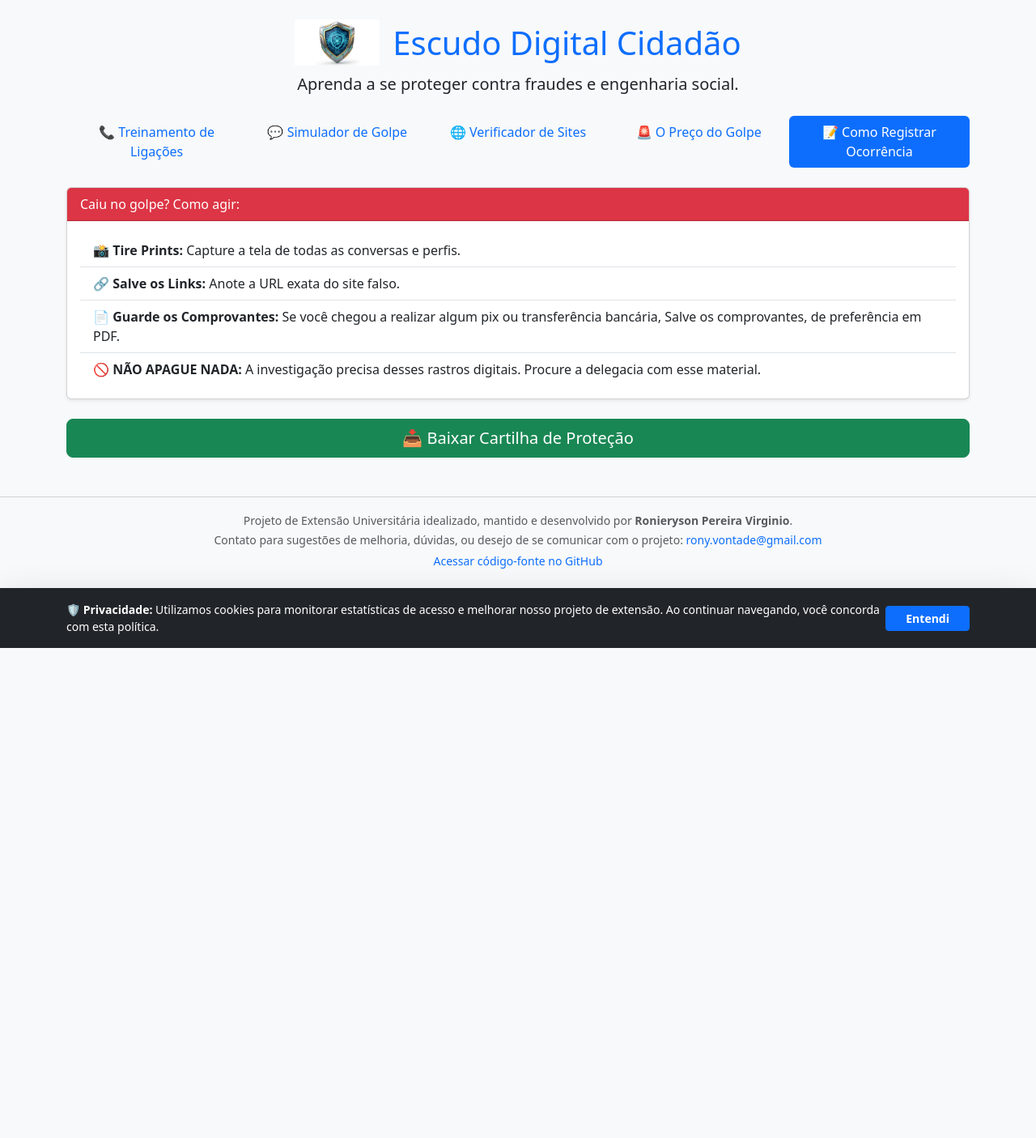
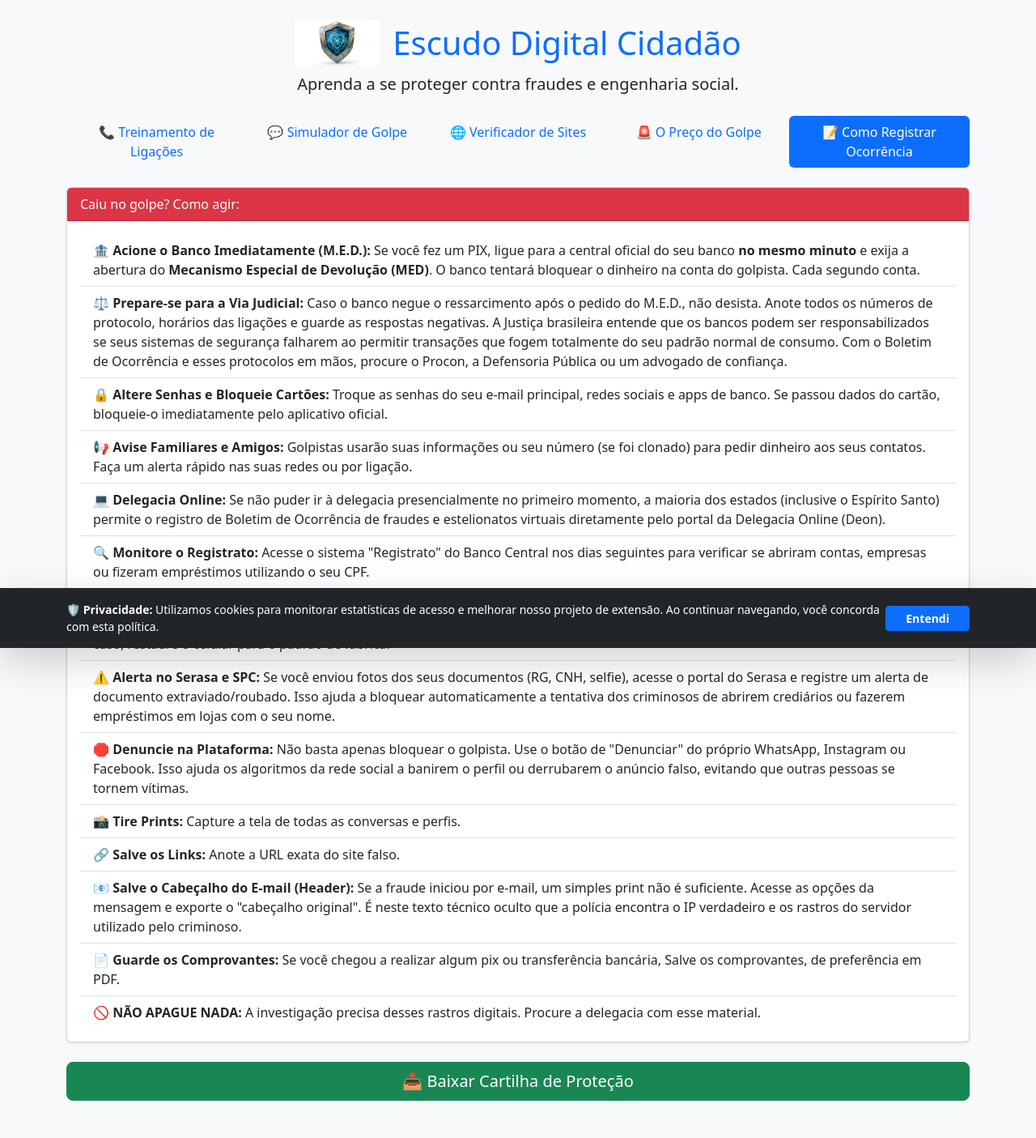
Before and after one commit to ronyvirginio/escudo-cidadao, a Flask app: page / in a window 1280 px wide, after a click on "📝 Como Registrar Ocorrência". Shown: the top 1405 px of the page at 81% size. Before the commit the page ends 800 px from the top, so only its background shows below. Run offline with Flask 3, Linux system fonts and the light colour scheme.

Commit message:
sincronizacao 1

```diff
--- a/templates/index.html
+++ b/templates/index.html
@@ -433,8 +433,18 @@
                     <div class="card-header bg-danger text-white">Caiu no golpe? Como agir:</div>
                     <div class="card-body">
                         <ul class="list-group list-group-flush">
+                            <li class="list-group-item">🏦 <strong>Acione o Banco Imediatamente (M.E.D.):</strong> Se você fez um PIX, ligue para a central oficial do seu banco <strong>no mesmo minuto</strong> e exija a abertura do <strong>Mecanismo Especial de Devolução (MED)</strong>. O banco tentará bloquear o dinheiro na conta do golpista. Cada segundo conta.</li>
+                            <li class="list-group-item">⚖️ <strong>Prepare-se para a Via Judicial:</strong> Caso o banco negue o ressarcimento após o pedido do M.E.D., não desista. Anote todos os números de protocolo, horários das ligações e guarde as respostas negativas. A Justiça brasileira entende que os bancos podem ser responsabilizados se seus sistemas de segurança falharem ao permitir transações que fogem totalmente do seu padrão normal de consumo. Com o Boletim de Ocorrência e esses protocolos em mãos, procure o Procon, a Defensoria Pública ou um advogado de confiança.</li>
+                            <li class="list-group-item">🔒 <strong>Altere Senhas e Bloqueie Cartões:</strong> Troque as senhas do seu e-mail principal, redes sociais e apps de banco. Se passou dados do cartão, bloqueie-o imediatamente pelo aplicativo oficial.</li>
+                            <li class="list-group-item">📢 <strong>Avise Familiares e Amigos:</strong> Golpistas usarão suas informações ou seu número (se foi clonado) para pedir dinheiro aos seus contatos. Faça um alerta rápido nas suas redes ou por ligação.</li>
+                            <li class="list-group-item">💻 <strong>Delegacia Online:</strong> Se não puder ir à delegacia presencialmente no primeiro momento, a maioria dos estados (inclusive o Espírito Santo) permite o registro de Boletim de Ocorrência de fraudes e estelionatos virtuais diretamente pelo portal da Delegacia Online (Deon).</li>
+                            <li class="list-group-item">🔍 <strong>Monitore o Registrato:</strong> Acesse o sistema "Registrato" do Banco Central nos dias seguintes para verificar se abriram contas, empresas ou fizeram empréstimos utilizando o seu CPF.</li>
+                            <li class="list-group-item">📱 <strong>Desconecte e Faça uma Varredura:</strong> Se você foi induzido a instalar algum aplicativo (como AnyDesk) ou clicou em links que baixaram arquivos, desconecte o aparelho da internet imediatamente (Modo Avião). Desinstale apps desconhecidos ou, em casos graves e se for o caso, restaure o celular para o padrão de fábrica.</li>
+                            <li class="list-group-item">⚠️ <strong>Alerta no Serasa e SPC:</strong> Se você enviou fotos dos seus documentos (RG, CNH, selfie), acesse o portal do Serasa e registre um alerta de documento extraviado/roubado. Isso ajuda a bloquear automaticamente a tentativa dos criminosos de abrirem crediários ou fazerem empréstimos em lojas com o seu nome.</li>
+                            <li class="list-group-item">🛑 <strong>Denuncie na Plataforma:</strong> Não basta apenas bloquear o golpista. Use o botão de "Denunciar" do próprio WhatsApp, Instagram ou Facebook. Isso ajuda os algoritmos da rede social a banirem o perfil ou derrubarem o anúncio falso, evitando que outras pessoas se tornem vítimas.</li>
                             <li class="list-group-item">📸 <strong>Tire Prints:</strong> Capture a tela de todas as conversas e perfis.</li>
                             <li class="list-group-item">🔗 <strong>Salve os Links:</strong> Anote a URL exata do site falso.</li>
+                            <li class="list-group-item">📧 <strong>Salve o Cabeçalho do E-mail (Header):</strong> Se a fraude iniciou por e-mail, um simples print não é suficiente. Acesse as opções da mensagem e exporte o "cabeçalho original". É neste texto técnico oculto que a polícia encontra o IP verdadeiro e os rastros do servidor utilizado pelo criminoso.</li>
                             <li class="list-group-item">📄 <strong>Guarde os Comprovantes:</strong> Se você chegou a realizar algum pix ou transferência bancária, Salve os comprovantes, de preferência em PDF.</li>
                             <li class="list-group-item">🚫 <strong>NÃO APAGUE NADA:</strong> A investigação precisa desses rastros digitais. Procure a delegacia com esse material.</li>
                         </ul>
```
